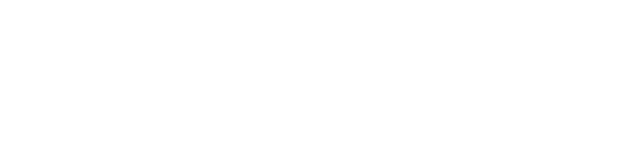
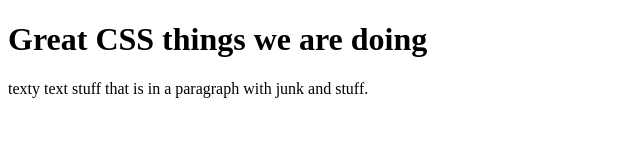
Before and after one commit to DizzyDez/hilarious-css, a plain HTML site: page index.html in a window 1280 px wide. Shown: the whole page, without its empty margins (0-640 px from the left). Drawn offline with Linux system fonts and the light colour scheme.

```diff
--- a/index.html
+++ b/index.html
@@ -6,11 +6,11 @@
     <title>Hilarious CSS</title>
     <!--Used for metadata about this file...will not be rendered :)-->
 
-
   </head>
   <body>
     <!--the body of the html document, everything withing body will be rendered...-->
-
+    <h1> Great CSS things we are doing</h1>
+    <p>texty text stuff that is in a paragraph with junk and stuff.</p>
   </body>
 
 <html>
```
Also changed, not shown: CSS/super.css (added).
